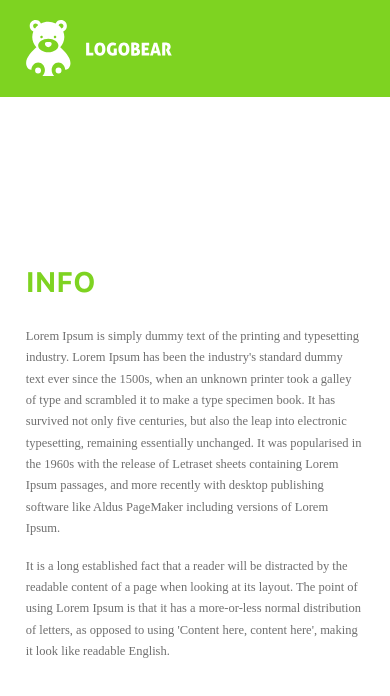
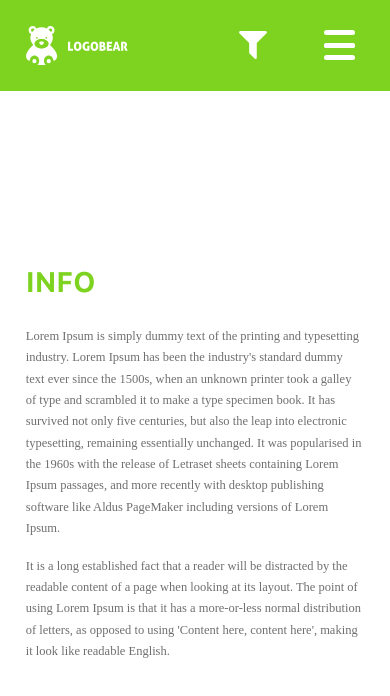
Before and after one commit to MiholapMaksim/Jog-tracker, a React (Create React App) app: page /info in a window 390 px wide. Shown: the top 696 px of the page. Built offline with nearby package versions, Linux system fonts and the light colour scheme; a web font is replaced by a local one.

Commit message:
implement menu

```diff
--- /dev/null
+++ b/src/App.js
@@ -0,0 +1,27 @@
+import React, {Component} from 'react';
+import {bindActionCreators} from 'redux';
+import {connect} from 'react-redux';
+import {BrowserRouter as Router, Route} from "react-router-dom";
+import Header from './containers/header/Header';
+import Home from './containers/content/Home';
+import Info from './components/content/Info';
+
+class App extends Component{
+
+    render () {
+        return (
+            <>
+                <Header />
+                <div className="col-12 content-wrapper">
+                    <div className="row align-items-center justify-content-center h-100">
+                        <Route exact path="/" component={Home} />
+                        <Route path="/info" component={Info} />
+                    </div>
+                </div>
+            </>
+        );
+    }
+}
+
+
+export default (App);
--- a/src/actions/index.js
+++ b/src/actions/index.js
@@ -1,6 +1,19 @@
-export const checkWindowWidth = (width) =>{
-    return{
-        type: "CHANGE_IMAGE_BEAR",
-        payload: width
-    }
-};
+export const checkWindowWidth = (width) =>({
+    type: "CHANGE_IMAGE_BEAR",
+    payload: width
+});
+
+export const checkActivePage = (page) =>({
+    type: "CHANGE_PAGE",
+    payload: page
+});
+
+export const checkStateMenu = (check) => ({
+    type: "CHANGE_IMAGE_LOGO",
+    payload: check
+});
+
+export const changeStateMenu = (value) =>({
+    type: "CHANGE_STATE_MENU",
+    payload: value
+});
--- a/src/containers/content/Home.js
+++ b/src/containers/content/Home.js
@@ -16,13 +16,25 @@ class Home extends Component{
         this.props.checkWindowWidth(window.innerWidth);
     }
 
+    getUser = async (e) => {
+        e.preventDefault();
+        let response = await fetch("https://jogtracker.herokuapp.com/api/v1/auth/user", {
+                headers: {
+                    Accept: "application/json",
+                    Authorization: "Bearer eb8cdf9e61521369da24ab55f0095f5da870881990d9b75daefef50333178daf"
+                }
+        }).then((response) => {
+            return response.json();
+        });
+    }
+
     render () {
         return (
             <div className="panel-let-in">
                 <div className="image-wrapper">
                     <img src={this.props.imageBear} />
                 </div>
-                <Link to="/jogs" >Let me in</Link>
+                <Link to="/jogs" onClick={this.getUser}>Let me in</Link>
             </div>
         );
     }
--- a/src/containers/header/Header.js
+++ b/src/containers/header/Header.js
@@ -3,6 +3,7 @@ import './header.css';
 import {bindActionCreators} from 'redux';
 import {connect} from 'react-redux';
 import Logo from './Logo';
+import Menu from './Menu';
 
 class Header extends Component{
     render () {
@@ -11,6 +12,7 @@ class Header extends Component{
                 <div className="col-12 header-wrapper">
                     <div className="row header">
                         <Logo image={this.props.imageLogo} />
+                        <Menu />
                     </div>
                 </div>
             </header>
--- a/src/containers/header/Menu.js
+++ b/src/containers/header/Menu.js
@@ -0,0 +1,74 @@
+import React , {Component} from 'react';
+import './menu.css';
+import {BrowserRouter as Router, Route, NavLink} from "react-router-dom";
+import {bindActionCreators} from 'redux';
+import {connect} from 'react-redux';
+import {checkActivePage, checkStateMenu, changeStateMenu} from "../../actions";
+
+class Menu extends Component {
+
+    elementHeader = {};
+
+    changeMenuMobile = () =>{
+        this.props.changeStateMenu(this.props.currentStateMenu);
+        this.props.checkStateMenu(!this.props.currentStateMenu);
+    }
+
+    handlerClickLink = (e) => {
+        this.props.checkActivePage(e.currentTarget.attributes.href.nodeValue);
+        if (window.innerWidth < 768){
+            this.elementHeader.classList.remove('menu_state_open');
+            this.changeMenuMobile();
+        }
+    }
+
+    handlerClickOpenMenu = (e) => {
+        this.elementHeader = this.elementHeader !== {} ? e.currentTarget.parentElement : {};
+        if (this.props.currentStateMenu)
+            this.elementHeader.classList.remove('menu_state_open');
+        else
+            this.elementHeader.classList.add('menu_state_open');
+        if (window.innerWidth < 768){
+            this.changeMenuMobile();
+        }
+    }
+
+
+    render(){
+        return(
+            <>
+                <ul className="menu">
+                    <li><NavLink to="/jogs" activeClassName="active" onClick={this.handlerClickLink}>Jogs</NavLink></li>
+                    <li><NavLink to="/info" activeClassName="active" onClick={this.handlerClickLink}>Info</NavLink></li>
+                    <li><NavLink to="/contact" activeClassName="active" onClick={this.handlerClickLink}>Contact us</NavLink></li>
+                </ul>
+                <a href="#" className="filtration-button"><img src="../images/header/filter.svg" /></a>
+                <div className="menu_icon" onClick={this.handlerClickOpenMenu}>
+                    <span></span>
+                    <span></span>
+                    <span></span>
+                    <span></span>
+                </div>
+            </>
+        );
+    }
+
+}
+
+function mapStateToProps(state) {
+    return {
+        currentPage: state.pages.currentPage,
+        currentLogo: state.images.currentLogo,
+        currentStateMenu: state.pages.stateMenu
+    };
+}
+
+function matchDispatchToProps(dispatch){
+    return bindActionCreators({
+        checkActivePage: checkActivePage,
+        checkStateMenu: checkStateMenu,
+        changeStateMenu: changeStateMenu
+    }, dispatch)
+}
+
+export default connect(mapStateToProps, matchDispatchToProps)(Menu);
--- a/src/containers/header/header.css
+++ b/src/containers/header/header.css
@@ -13,6 +13,10 @@ header .header-wrapper .header{
     align-items: center;
     transition: .4s;
 }
+header .logo-wrapper{
+    flex: 0 0 9.1385em;
+    display: block;
+}
 @media (max-width: 768px){
     body{
         font-size: 3.21vw;
@@ -20,4 +24,7 @@ header .header-wrapper .header{
     header .header-wrapper .header{
         padding: 1.625em 2.0625em;
     }
+    header .logo-wrapper{
+        flex: 0 0 8.1385em;
+    }
 }
--- /dev/null
+++ b/src/containers/header/menu.css
@@ -0,0 +1,134 @@
+header .menu{
+    list-style: none;
+    padding: 0;
+    margin: 0;
+    display: block;
+    margin-left: auto;
+}
+header .menu li{
+    display: inline-block;
+    margin: 0 1.4375em;
+}
+header .menu li a{
+    font-family: SFUIText-Bold;
+    color: #fff;
+    text-transform: uppercase;
+    font-size: 0.875em;
+    text-decoration: none;
+    position: relative;
+}
+header .menu li a:after{
+    content: "";
+    position: absolute;
+    bottom: -0.5em;
+    width: calc(100% + 0.8em);
+    height: 0.14em;
+    background: transparent;
+    left: -0.4em;
+    transition: .2s;
+}
+header .menu li a.active:after, header .menu li a:hover:after{
+    background: #fff;
+}
+header .filtration-button{
+    margin-left: 1.4375em;
+}
+header .filtration-button img{
+    width: 2.25em;
+}
+header .menu_icon{
+    display: none;
+    position: relative;
+    width: 4em;
+    height: 4em;
+    cursor: pointer;
+    padding: 0.75em;
+    transition: 1s;
+}
+.menu_icon span {
+    display: block;
+    position: absolute;
+    height: 0.4em;
+    width: 2.5em;
+    background: #fff;
+    border-radius: 9px;
+    left: 0.75em;
+    transform: rotate(0deg);
+    transition: .25s ease-in-out;
+}
+.menu_icon span:nth-child(1) {
+    top: calc(30% - 0.4em)
+}
+.menu_icon span:nth-child(2), .menu_icon span:nth-child(3) {
+    top: calc(50% - 0.2em);
+}
+.menu_icon span:nth-child(4) {
+    top: 70%;
+}
+header .filtration-button{
+    margin-left: 1.4375em;
+}
+header .filtration-button img{
+    width: 2.25em;
+}
+@media(max-width: 768px){
+    header .menu_icon{
+        display: block;
+    }
+    header .menu{
+        display: block;
+        position: absolute;
+        display: flex;
+        flex-wrap: wrap;
+        text-align: center;
+        align-content: center;
+        align-items: center;
+        transition: .4s;
+        height: 0;
+        top: 0;
+        width: 100%;
+        left: 0;
+        background: #fff;
+        z-index: -1;
+    }
+    header .menu li{
+        display: block;
+        flex: 0 0 100%;
+        margin: 0;
+        margin-bottom: 2em;
+    }
+    header .menu li a{
+        font-size: 2.0625em;
+        color: #000;
+    }
+    header .menu li a:after{
+        content: none;
+    }
+    header .menu li a.active, header .menu li a:hover{
+        color: #7ed321;
+    }
+    .menu_state_open .menu_icon span{
+        background: #b0abab;
+    }
+    .menu_state_open .menu_icon span:nth-child(1), .menu_state_open .menu_icon span:nth-child(4) {
+        top: calc(50% - 0.2em);
+        width: 0%;
+        left: calc(50% - 0.2em);
+    }
+    .menu_state_open .menu_icon span:nth-child(2) {
+        transform: rotate(45deg);
+    }
+    .menu_state_open .menu_icon span:nth-child(3) {
+        transform: rotate(-45deg);
+    }
+    header .menu_state_open .menu{
+        height: 100vh;
+    }
+    header .header-wrapper .header.menu_state_open{
+        background: #fff;
+    }
+    header .filtration-button{
+        margin-left: auto;
+        margin-right: 3.75em;
+    }
+}
--- a/src/html/css/style.css
+++ b/src/html/css/style.css
@@ -268,11 +268,11 @@ img{
     header .header-wrapper .header{
         padding: 1.625em 2.0625em;
     }
+    header .logo-wrapper{
+        flex: 0 0 8.1385em;
+    }
     header .menu_icon{
         display: block;
-    }
-    header .logo-wrapper{
-        flex: 0 0 8.1385em;
     }
     header .menu{
         display: block;
@@ -306,10 +306,6 @@ img{
     header .menu li.active a, header .menu li a:hover{
         color: #7ed321;
     }
-    header .filtration-button{
-        margin-left: auto;
-        margin-right: 3.75em;
-    }
     .menu_state_open .menu_icon span{
         background: #b0abab;
     }
@@ -329,6 +325,10 @@ img{
     }
     header .header-wrapper .header.menu_state_open{
         background: #fff;
+    }
+    header .filtration-button{
+        margin-left: auto;
+        margin-right: 3.75em;
     }
     .filtration-form-wrapper form label{
         flex: 0 0 47%;
--- a/src/index.js
+++ b/src/index.js
@@ -4,27 +4,16 @@ import './index.css';
 import * as serviceWorker from './serviceWorker';
 import {Provider} from 'react-redux';
 import {createStore} from 'redux';
-import {BrowserRouter as Router, Route} from "react-router-dom";
+import {BrowserRouter as Router} from "react-router-dom";
 import allReducers from './reducers';
-import Header from './containers/header/Header';
-import Home from './containers/content/Home';
-import Info from './components/content/Info';
+import App from "./App";
 
 const store = createStore(allReducers);
-
 ReactDOM.render(
     <Provider store={store}>
-        <Header />
-        <div className="col-12 content-wrapper">
-            <div className="row align-items-center justify-content-center h-100">
-                <Router>
-                    <>
-                        <Route exact path="/" component={Home} />
-                        <Route path="/info" component={Info} />
-                    </>
-                </Router>
-            </div>
-        </div>
+        <Router>
+            <App />
+        </Router>
     </Provider>,
     document.getElementById('page'));
 
--- a/src/reducers/index.js
+++ b/src/reducers/index.js
@@ -1,10 +1,12 @@
 import {combineReducers} from 'redux';
 import JogsReducers from './jogs';
 import ImagesReducers from './images';
+import PagesReducers from './pages';
 
 const allReducers = combineReducers({
     jogs: JogsReducers,
-    images: ImagesReducers
+    images: ImagesReducers,
+    pages: PagesReducers
 })
 
 export default allReducers;
--- /dev/null
+++ b/src/reducers/pages.js
@@ -0,0 +1,19 @@
+const inititialState = {
+    currentPage: "/",
+    stateMenu: false
+}
+
+export default function(state = inititialState, action){
+    switch (action.type){
+        case "CHANGE_PAGE":
+            return Object.assign({}, state, {
+                currentPage: action.payload
+            })
+        case "CHANGE_STATE_MENU":
+            return Object.assign({}, state, {
+                stateMenu: !action.payload
+            })
+        default:
+            return state;
+    }
+}
```
Also changed, not shown: src/reducers/images.js (+15 -9 lines), public/images/header/logo-green.png (added).
